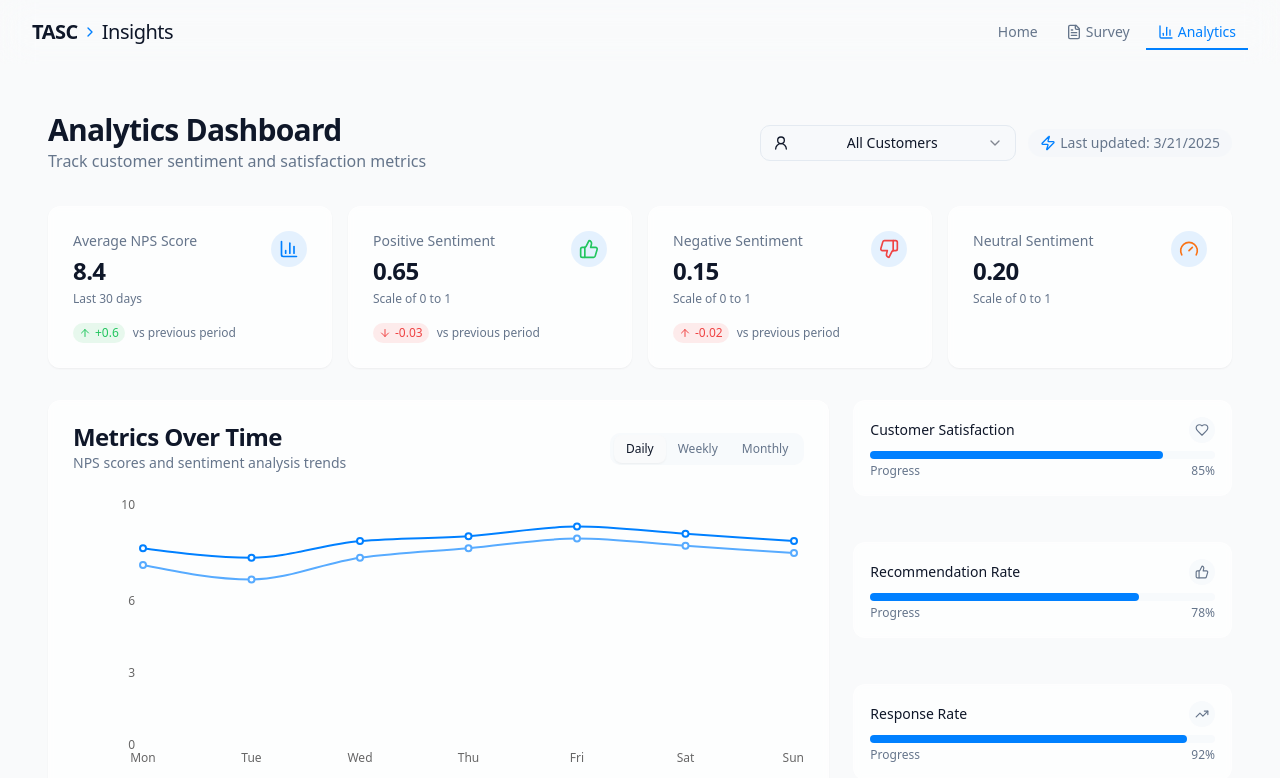
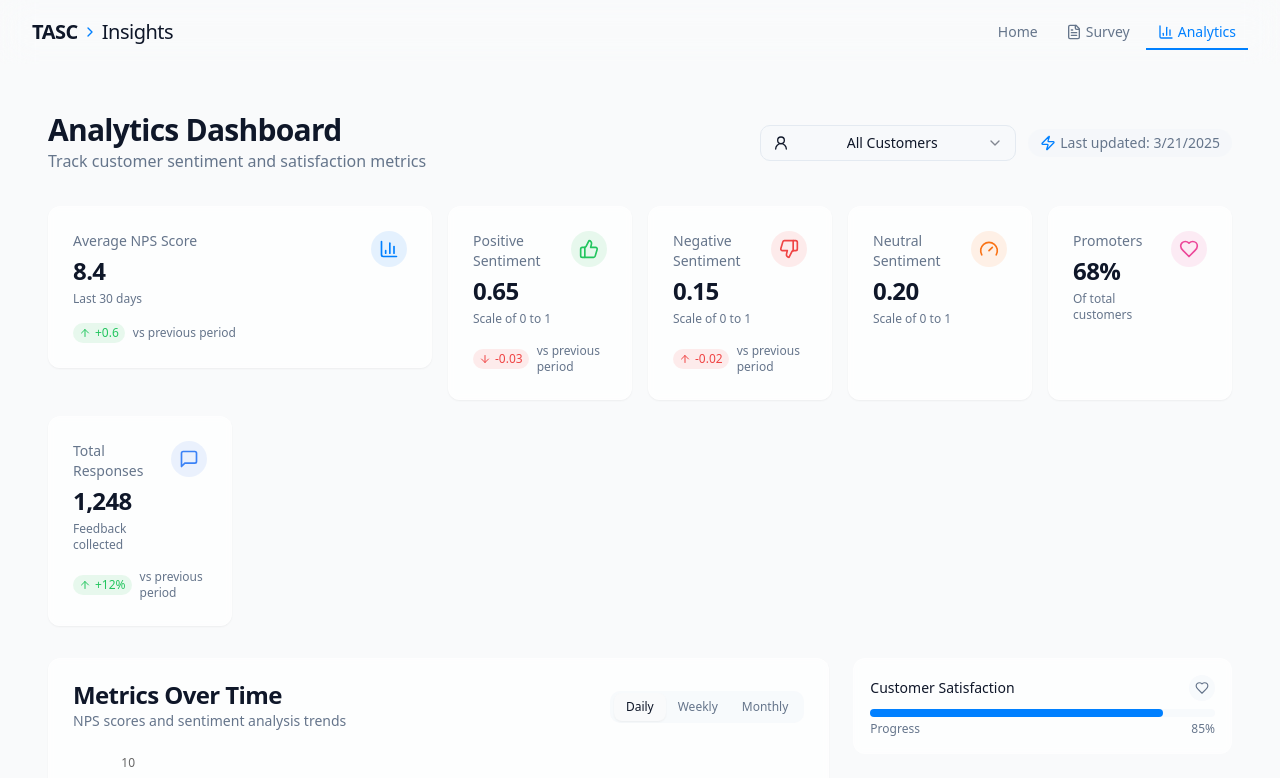
Before and after one commit to KanaparthySaiSreekar/pulse-metrics-analyzer-73, a React (Vite) app: page /analytics in a window 1280 px wide. Shown: the top 778 px of the page. Built offline with nearby package versions, Linux system fonts and the light colour scheme.

Commit message:
Add analytics data
Include promoter status and total responses in analytics.

```diff
--- a/src/components/AnalyticsCard.tsx
+++ b/src/components/AnalyticsCard.tsx
@@ -14,6 +14,7 @@ interface AnalyticsCardProps {
   trendValue: string;
   trendInverseColor?: boolean;
   className?: string;
+  iconBgClassName?: string;
 }
 
 const AnalyticsCard = ({
@@ -26,6 +27,7 @@ const AnalyticsCard = ({
   trendValue,
   trendInverseColor = false,
   className,
+  iconBgClassName,
 }: AnalyticsCardProps) => {
   return (
     <Card className={cn("border-white/20 bg-card/70 backdrop-blur-sm", className)}>
@@ -40,7 +42,7 @@ const AnalyticsCard = ({
               {description}
             </p>
           </div>
-          <div className={cn("p-2 rounded-full bg-primary/10", iconClassName ? "" : "text-primary")}>
+          <div className={cn("p-2 rounded-full", iconBgClassName || "bg-primary/10", iconClassName ? "" : "text-primary")}>
             <Icon className={cn("h-5 w-5", iconClassName)} />
           </div>
         </div>
--- a/src/pages/Analytics.tsx
+++ b/src/pages/Analytics.tsx
@@ -4,11 +4,10 @@ import Layout from "@/components/Layout";
 import AnalyticsCard from "@/components/AnalyticsCard";
 import AnalyticsChart from "@/components/AnalyticsChart";
 import FeedbackSummary from "@/components/FeedbackSummary";
-import { BarChart3, TrendingUp, Heart, ThumbsUp, ThumbsDown, Users, Zap, UserRound, Gauge } from "lucide-react";
+import { BarChart3, TrendingUp, Heart, ThumbsUp, ThumbsDown, Users, Zap, UserRound, Gauge, MessageSquare } from "lucide-react";
 import { Select, SelectContent, SelectItem, SelectTrigger, SelectValue } from "@/components/ui/select";
 import { Separator } from "@/components/ui/separator";
 
-// Sample user data for the dropdown
 const customers = [
   { id: "all", name: "All Customers" },
   { id: "user1", name: "John Smith" },
@@ -17,7 +16,6 @@ const customers = [
   { id: "user4", name: "Sarah Wilson" },
 ];
 
-// User-specific data
 const userData = {
   user1: {
     npsScore: "9.2",
@@ -165,7 +163,6 @@ const userData = {
   }
 };
 
-// Aggregate data (for "All Customers" view)
 const aggregateData = {
   npsScore: "8.4",
   sentimentPositive: "0.65",
@@ -186,7 +183,6 @@ const aggregateData = {
 const Analytics = () => {
   const [selectedUser, setSelectedUser] = useState("all");
 
-  // Choose between aggregate data or user-specific data
   const displayData = selectedUser === "all"
     ? aggregateData
     : userData[selectedUser as keyof typeof userData];
@@ -254,7 +250,8 @@ const Analytics = () => {
           </motion.div>
         )}
 
-        <div className="grid grid-cols-1 md:grid-cols-2 lg:grid-cols-4 gap-4 mb-8">
+        <div className="grid grid-cols-1 md:grid-cols-2 lg:grid-cols-6 gap-4 mb-8">
+          <div className="lg:col-span-2">
             <AnalyticsCard
               title="Average NPS Score"
               value={displayData.npsScore}
@@ -263,12 +260,14 @@ const Analytics = () => {
               trend={parseFloat(displayData.npsScore) > 8 ? "up" : "down"}
               trendValue={parseFloat(displayData.npsScore) > 8 ? "+0.6" : "-0.3"}
             />
+          </div>
           <AnalyticsCard
             title="Positive Sentiment"
             value={displayData.sentimentPositive}
             description="Scale of 0 to 1"
             icon={ThumbsUp}
             iconClassName="text-green-500"
+            iconBgClassName="bg-green-500/10"
             trend={parseFloat(displayData.sentimentPositive) > 0.7 ? "up" : "down"}
             trendValue={parseFloat(displayData.sentimentPositive) > 0.7 ? "+0.05" : "-0.03"}
           />
@@ -278,6 +277,7 @@ const Analytics = () => {
             description="Scale of 0 to 1"
             icon={ThumbsDown}
             iconClassName="text-red-500"
+            iconBgClassName="bg-red-500/10"
             trend={parseFloat(displayData.sentimentNegative) < 0.2 ? "up" : "down"}
             trendValue={parseFloat(displayData.sentimentNegative) < 0.2 ? "-0.02" : "+0.04"}
             trendInverseColor={true}
@@ -288,8 +288,29 @@ const Analytics = () => {
             description="Scale of 0 to 1"
             icon={Gauge}
             iconClassName="text-orange-500"
+            iconBgClassName="bg-orange-500/10"
             trend="none"
             trendValue=""
+          />
+          <AnalyticsCard
+            title={selectedUser === "all" ? "Promoters" : "Promoter Status"}
+            value={displayData.promoter}
+            description={selectedUser === "all" ? "Of total customers" : "Customer type"}
+            icon={Heart}
+            iconClassName="text-pink-500"
+            iconBgClassName="bg-pink-500/10"
+            trend="none"
+            trendValue=""
+          />
+          <AnalyticsCard
+            title="Total Responses"
+            value={displayData.responses}
+            description="Feedback collected"
+            icon={MessageSquare}
+            iconClassName="text-blue-500"
+            iconBgClassName="bg-blue-500/10"
+            trend="up"
+            trendValue="+12%"
           />
         </div>
 
```
Lines whose indentation alone changed are shown as unchanged.
